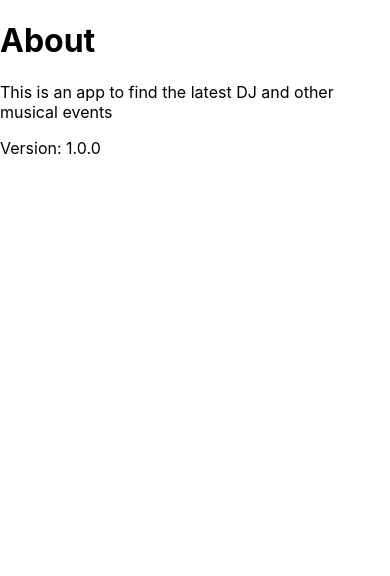
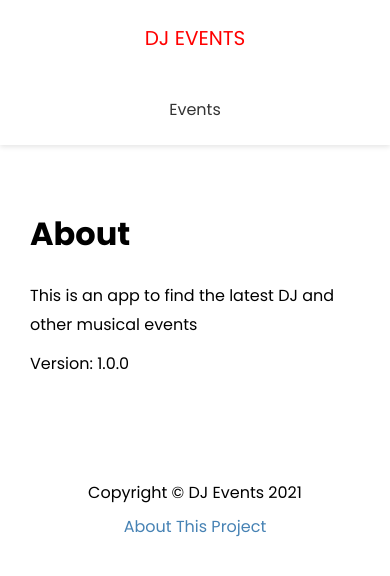
Before and after one commit to ChenYiChu/1092-nextjs-djevent-id, a Next.js app: page /about in a window 390 px wide. Shown: the top 576 px of the page. Built offline with nearby package versions, Linux system fonts and the light colour scheme.

Commit message:
Add Layout, Header, Footer component

```diff
--- /dev/null
+++ b/components/Footer.js
@@ -0,0 +1,12 @@
+import Link from 'next/link';
+import styles from '../styles/Footer.module.css';
+export default function Footer() {
+  return (
+    <footer className={styles.footer}>
+      <p>Copyright &copy; DJ Events 2021</p>
+      <p>
+        <Link href='/about'>About This Project</Link>
+      </p>
+    </footer>
+  );
+}
--- /dev/null
+++ b/components/Header.js
@@ -0,0 +1,22 @@
+import Link from 'next/link';
+import styles from '../styles/Header.module.css';
+export default function Header() {
+  return (
+    <header className={styles.header}>
+      <div className={styles.logo}>
+        <Link href='/'>
+          <a>DJ Events</a>
+        </Link>
+      </div>
+      <nav>
+        <ul>
+          <li>
+            <Link href='/events'>
+              <a>Events</a>
+            </Link>
+          </li>
+        </ul>
+      </nav>
+    </header>
+  );
+}
--- /dev/null
+++ b/components/Layout.js
@@ -0,0 +1,22 @@
+import Head from 'next/head';
+import Header from './Header';
+import Footer from './Footer';
+import styles from '../styles/Layout.module.css';
+export default function Layout({ title, description, keyword, children }) {
+  return (
+    <div>
+      <Head>
+        <title>{title}</title>
+        <meta name={keyword} content={description} />
+      </Head>
+      <Header />
+      <div className={styles.container}>{children}</div>
+      <Footer />
+    </div>
+  );
+}
+Layout.defaultProps = {
+  title: 'DJ Events || Find the hottiest parties',
+  description: 'Find the latest DJ and other musical events',
+  keyword: 'music, dj, edm, events',
+};
--- a/pages/about.js
+++ b/pages/about.js
@@ -1,9 +1,10 @@
+import Layout from '../components/Layout';
 export default function AboutPage() {
-    return (
-        <div>
-            <h1>About</h1>
-            <p>This is an app to find the latest DJ and other musical events</p>
-            <p>Version: 1.0.0</p>
-        </div>
-    )
+  return (
+    <Layout title='About DJ Events'>
+      <h1>About</h1>
+      <p>This is an app to find the latest DJ and other musical events</p>
+      <p>Version: 1.0.0</p>
+    </Layout>
+  );
 }
--- /dev/null
+++ b/styles/Footer.module.css
@@ -0,0 +1,7 @@
+.footer {
+    margin: 100px 0 40px;
+    text-align: center;
+  }
+  .footer p {
+    margin: 5px 0;
+  }
--- /dev/null
+++ b/styles/Header.module.css
@@ -0,0 +1,48 @@
+.header {
+    display: flex;
+    justify-content: space-between;
+    align-items: center;
+    background: #fff;
+    color: #333;
+    height: 60px;
+    padding: 0 30px;
+    box-shadow: 0 2px 5px rgba(0, 0, 0, 0.1);
+  }
+  .header a {
+    color: #333;
+    margin-right: 20px;
+  }
+  .header a:hover {
+    color: #000;
+  }
+  .header ul {
+    display: flex;
+    align-items: center;
+    justify-content: center;
+    list-style: none;
+  }
+  .logo {
+    color: red;
+    font-size: 20px;
+    text-transform: uppercase;
+  }
+  .logo a {
+    color: red;
+  }
+  @media (max-width: 768px) {
+    .header {
+      flex-direction: column;
+      height: auto;
+    }
+    .header ul {
+      margin: 20px 0;
+      flex-direction: column;
+      text-align: center;
+    }
+    .header a {
+      margin-right: 0;
+    }
+    .logo {
+      margin: 20px 0;
+    }
+  }
--- /dev/null
+++ b/styles/Layout.module.css
@@ -0,0 +1,5 @@
+.container {
+    margin: 60px auto;
+    max-width: 960px;
+    padding: 0 30px;
+  }
--- a/styles/globals.css
+++ b/styles/globals.css
@@ -1,16 +1,55 @@
+@import url('https://fonts.googleapis.com/css2?family=Poppins:wght@300;400;500;600;700&display=swap');
+* {
+  box-sizing: border-box;
+  margin: 0;
+  padding: 0;
+}
 html,
 body {
-  padding: 0;
-  margin: 0;
-  font-family: -apple-system, BlinkMacSystemFont, Segoe UI, Roboto, Oxygen,
-    Ubuntu, Cantarell, Fira Sans, Droid Sans, Helvetica Neue, sans-serif;
+  font-family: 'Poppins', sans-serif;
+  line-height: 1.8;
 }
-
 a {
-  color: inherit;
   text-decoration: none;
+  color: steelblue;
 }
-
-* {
-  box-sizing: border-box;
+p {
+  margin: 10px 0;
 }
+h1 {
+  margin-bottom: 20px;
+}
+.btn {
+  display: inline-block;
+  background: red;
+  color: #fff;
+  padding: 10px 20px;
+  cursor: pointer;
+  border: 0;
+  border-radius: 5px;
+}
+.btn:hover {
+  opacity: 0.9;
+}
+.btn-secondary {
+  font: inherit;
+  font-size: 13px;
+  background: #000;
+  color: #fff !important;
+  border: 0;
+  border-radius: 5px;
+  padding: 5px 15px;
+  margin: 0 20px;
+  cursor: pointer;
+}
+.btn-secondary:hover {
+  opacity: 0.8;
+}
+.btn-icon {
+  display: flex;
+  align-items: center;
+  justify-content: center;
+}
+.btn-icon svg {
+  margin-right: 5px;
+}
```
Also changed, not shown: pages/events/add.js (+3 -6 lines), pages/events/index.js (+2 -5 lines), pages/index.js (+7 -66 lines), pages/index0.js (added, +69 -0 lines).
